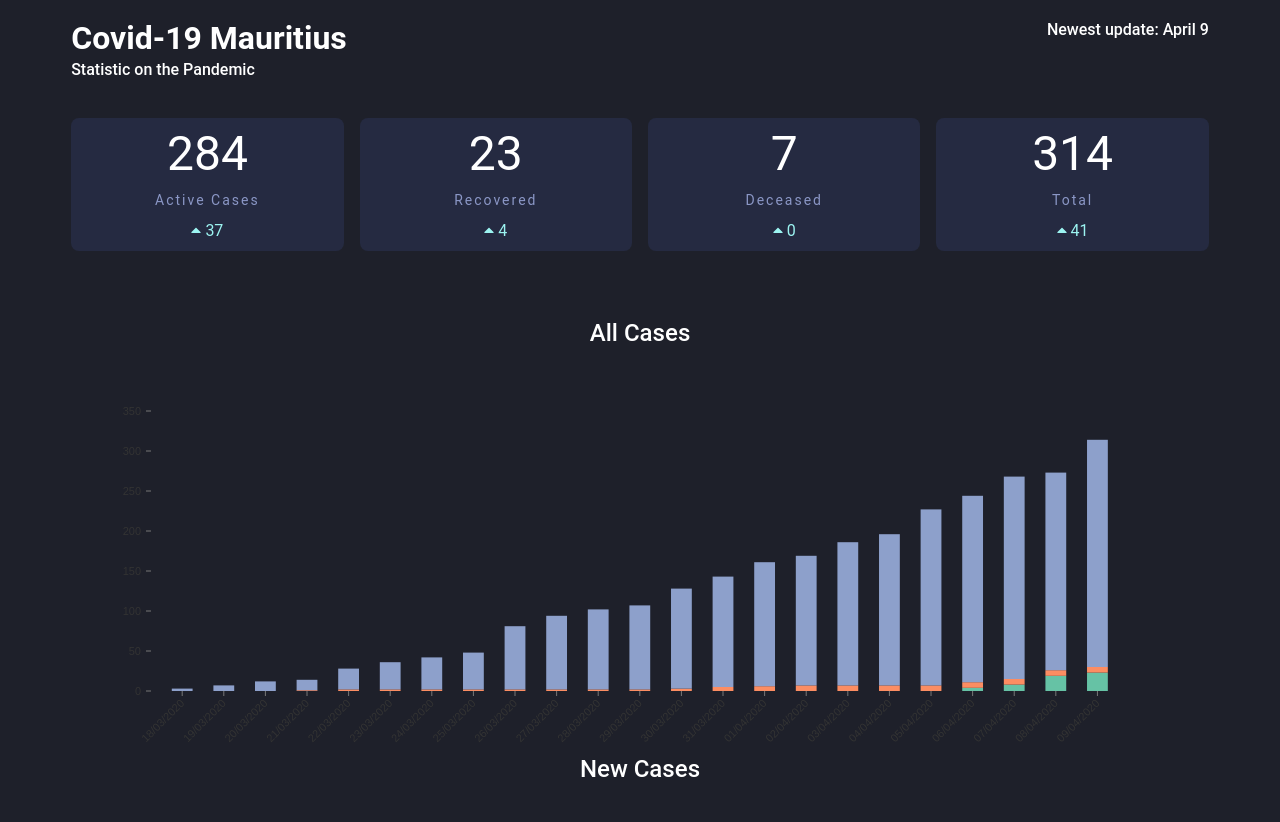
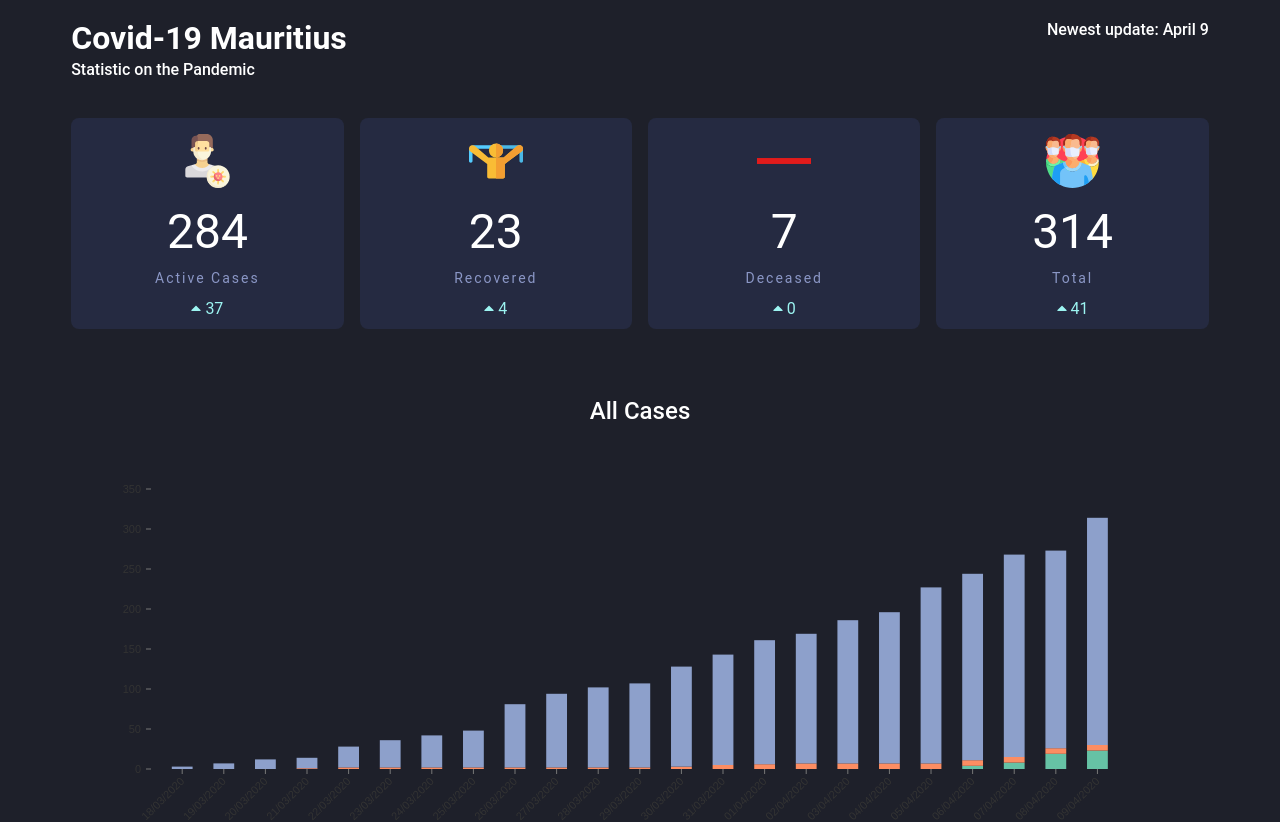
Before and after one commit to The-Macchiatos/covid-19-stats, a React (Create React App) app: page / in a window 1280 px wide. Shown: the top 822 px of the page. Built offline with nearby package versions, Linux system fonts and the light colour scheme.

Commit message:
Readd icons

```diff
--- a/src/components/StatsCards.js
+++ b/src/components/StatsCards.js
@@ -1,6 +1,8 @@
 import React from 'react';
 import {Text, Box} from './base';
 import { FontAwesomeIcon } from '@fortawesome/react-fontawesome'
+import Flex from "./base/Flex";
+import Image from "./base/Image";
 
 const styles = {
   width: '100%',
@@ -17,6 +19,9 @@ const styles = {
 const CardBox = ({text, cases, cases_prev, ...props}) => {
   return (
     <Box mb={4} key={props.key} __css={styles}>
+      <Flex alignItems='center' justifyContent='center'>
+        <Image mt='3' height={'3.4rem'} mb='2' alt={`flaticon-${props.logo}`} src={`./icon-${props.logo}.svg`}/>
+      </Flex>
       <Text
         fontSize={6}
         color='#FFFFFF'>
```
